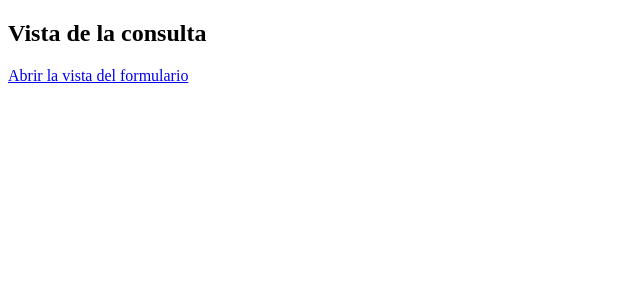
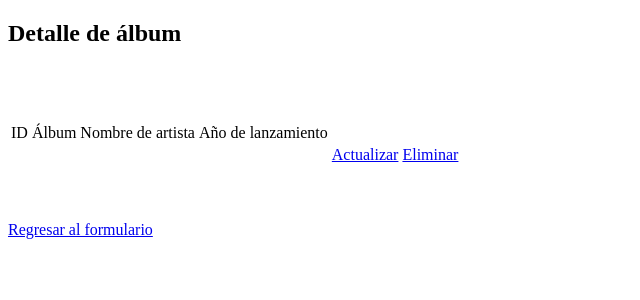
Before and after one commit to alan3028/S206, a Flask app: template flaskproyec/templates/consulta.html in a window 1280 px wide. Shown: the top 300 px of the page, without its empty margins (0-640 px from the left). Run offline with Flask 3, Linux system fonts and the light colour scheme; the template is opened without the code that fills it, so the values that code supplies are empty; some libraries are stand-ins or nearby versions.

Commit message:
25/06/2025

```diff
--- a/flaskproyec/app.py
+++ b/flaskproyec/app.py
@@ -23,7 +23,9 @@ def dbCheck():
     except MySQLdb.MySQLError as e:
         return jsonify({"status": "Error", "message": str(e)}), 500
 
-# Ruta simple
+
+
+        # Ruta principal
 @app.route("/")
 def home():
     try:
@@ -34,6 +36,21 @@ def home():
     except Exception as e:
         print(f"Error al consultar todo: {e}")
         return render_template("formulario.html", errores = {}, albums = [])
+    finally:
+        cursor.close()
+
+        #ruta de detalle
+
+@app.route("/detalles/<int:id_album>")
+def detalles(id_album):
+    try:
+        cursor = mysql.connection.cursor()
+        cursor.execute("SELECT * FROM TBAlbum WHERE ID_registro = %s", (id_album,))
+        consultarDetalles = cursor.fetchone()
+        return render_template("consulta.html", errores = {}, detalles = consultarDetalles)
+    except Exception as e:
+        print(f"Error al consultar los detalles: {e}")
+        return redirect(url_for("home"))
     finally:
         cursor.close()
 
--- a/flaskproyec/templates/consulta.html
+++ b/flaskproyec/templates/consulta.html
@@ -3,10 +3,37 @@
 <head>
     <meta charset="UTF-8">
     <meta name="viewport" content="width=device-width, initial-scale=1.0">
-    <title>Consulta</title>
+    <title>{{detalles[1]}} - {{detalles[2]}}</title>
 </head>
 <body>
-    <h2>Vista de la consulta</h2>
-    <a href = "/">Abrir la vista del formulario</a>
+    <h2>Detalle de álbum</h2>
+    <br>
+    <br>
+    <br>
+    <table>
+        <thead>
+            <tr>
+                <td>ID</td>
+                <td>Álbum</td>
+                <td>Nombre de artista</td>
+                <td>Año de lanzamiento</td>
+            </tr>
+        </thead>
+
+        <tbody>
+            <tr>
+                <td>{{detalles[0]}}</td>
+                <td>{{detalles[1]}}</td>
+                <td>{{detalles[2]}}</td>
+                <td>{{detalles[3]}}</td>
+                <td><a href="#">Actualizar</a></td>
+                <td><a href="#">Eliminar</a></td>
+            </tr>
+        </tbody>
+    </table>
+    <br>
+    <br>
+    <br>
+    <a href = "/">Regresar al formulario</a>
 </body>
 </html>
```
Also changed, not shown: practica4/cantidadletras.py (deleted, +0 -9 lines).
